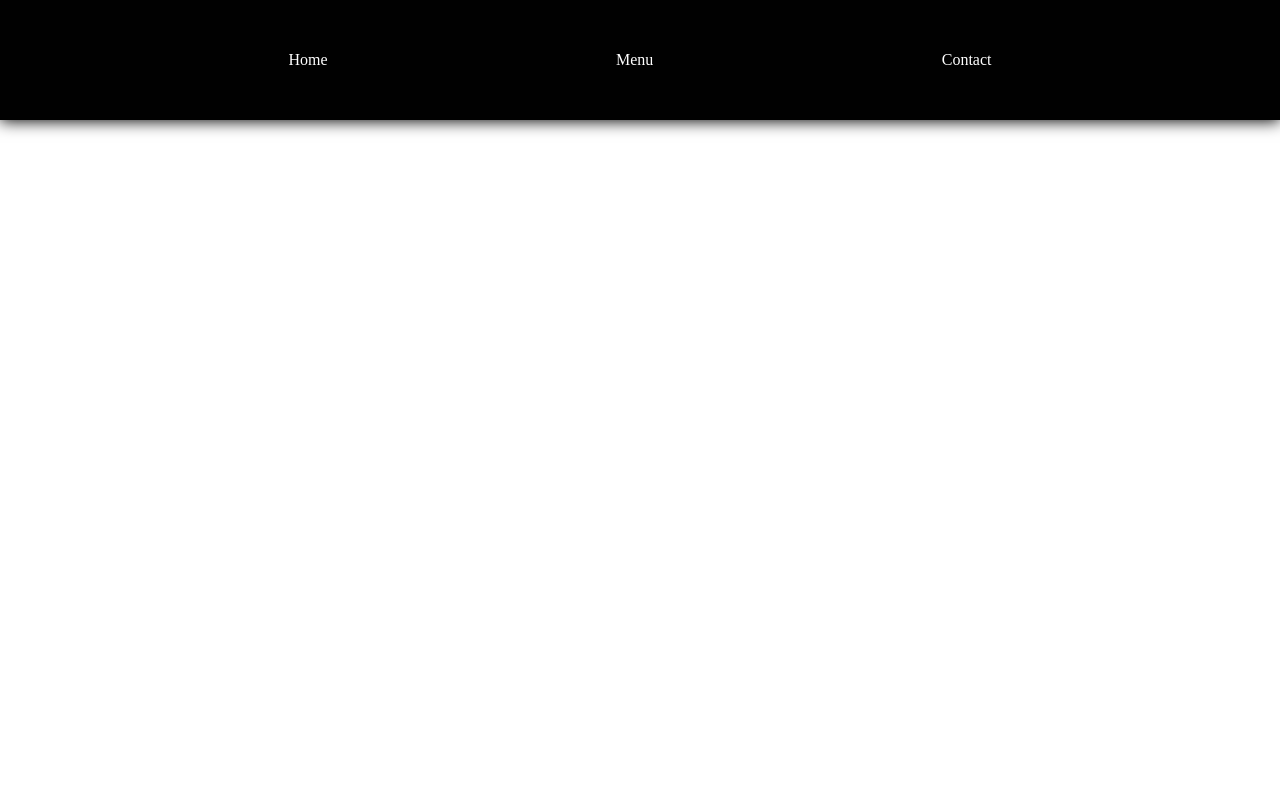
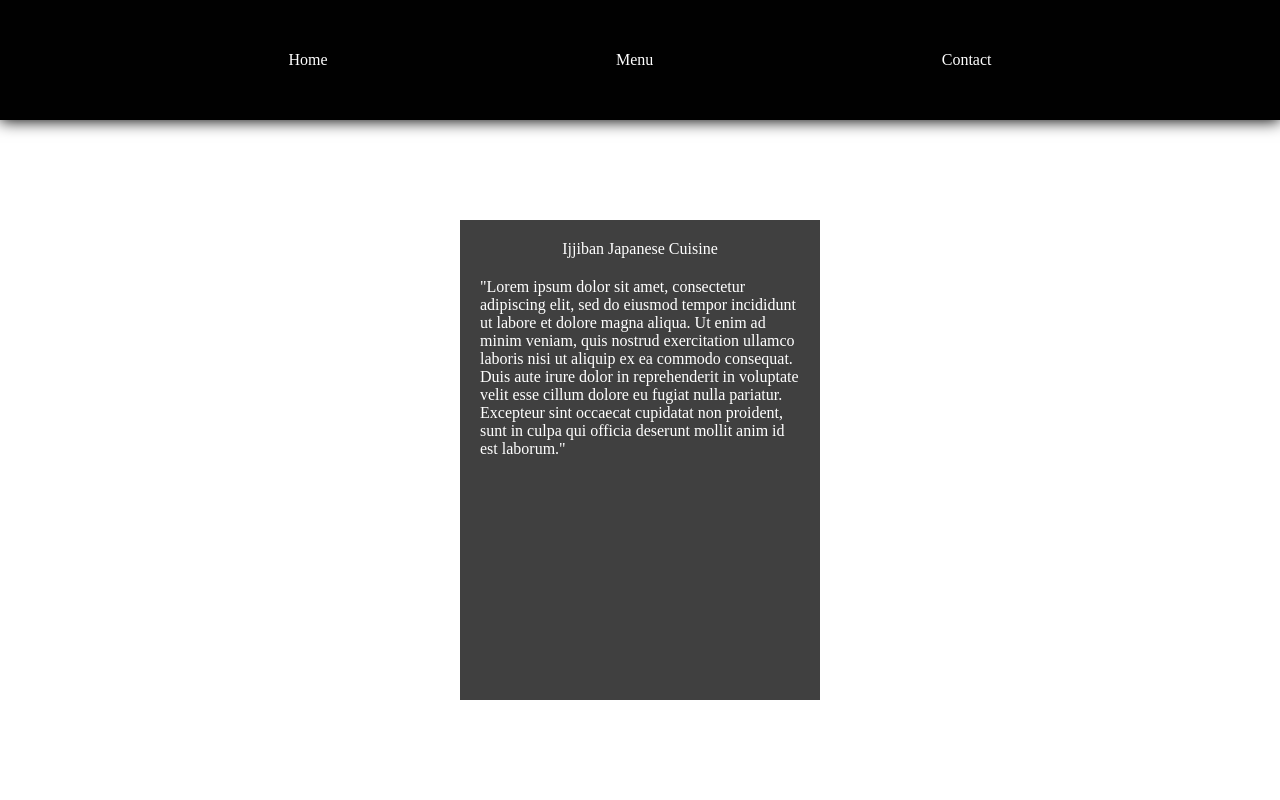
Before and after one commit to ghfinatti/restaurant-page, a plain HTML site: page index.html in a window 1280 px wide. Drawn offline with Linux system fonts and the light colour scheme.

Commit message:
home page created with js

```diff
--- a/main.js
+++ b/main.js
@@ -1 +1 @@
-(()=>{"use strict";const e=(()=>{const e=document.querySelector("#content"),t=document.createElement("div");return{createHeader:()=>{t.classList.add("nav-bar"),e.appendChild(t)},createNavBtns:()=>{const e=document.createElement("div"),n=document.createElement("div"),a=document.createElement("div");t.appendChild(e),t.appendChild(n),t.appendChild(a),e.textContent="Home",n.textContent="Menu",a.textContent="Contact"}}})();e.createHeader(),e.createNavBtns()})();
+(()=>{"use strict";(()=>{const e=document.querySelector("#content"),t=document.createElement("div"),n=document.createElement("div");return{createPage:()=>{t.classList.add("nav-bar"),e.appendChild(t),(()=>{const e=document.createElement("div"),n=document.createElement("div"),a=document.createElement("div");t.appendChild(e),t.appendChild(n),t.appendChild(a),e.textContent="Home",n.textContent="Menu",a.textContent="Contact"})(),n.classList.add("content-container"),e.appendChild(n),(()=>{const e=document.createElement("div");e.classList.add("content-child"),n.appendChild(e);const t=document.createElement("div"),a=document.createElement("div");t.classList.add("restaurant-name"),a.classList.add("restaurant-about"),t.textContent="Ijjiban Japanese Cuisine",a.textContent='"Lorem ipsum dolor sit amet, consectetur adipiscing elit, sed do eiusmod tempor incididunt ut labore et dolore magna aliqua. Ut enim ad minim veniam, quis nostrud exercitation ullamco laboris nisi ut aliquip ex ea commodo consequat. Duis aute irure dolor in reprehenderit in voluptate velit esse cillum dolore eu fugiat nulla pariatur. Excepteur sint occaecat cupidatat non proident, sunt in culpa qui officia deserunt mollit anim id est laborum."',e.appendChild(t),e.appendChild(a)})()}}})().createPage()})();
--- a/styles.css
+++ b/styles.css
@@ -23,7 +23,7 @@ body{
     align-items: center;
 }
 
-#content-container{
+.content-container{
     display:flex;
     justify-content: center;
     align-items: center;
@@ -33,7 +33,7 @@ body{
     background-size: auto;
 }
 
-#content-child{
+.content-child{
     display: flex;
     flex-direction: column;
     align-items: center;
@@ -44,14 +44,14 @@ body{
     background-color: rgba(1,1,1,0.75);
 }
 
-#restaurant-name{
+.restaurant-name{
     width:fit-content;
     margin: 20px;
     color:white;
     height: fit-content;
 }
 
-#restaurant-about{
+.restaurant-about{
     width: fit-content;
     color: white;
     margin-left: 20px;
```
